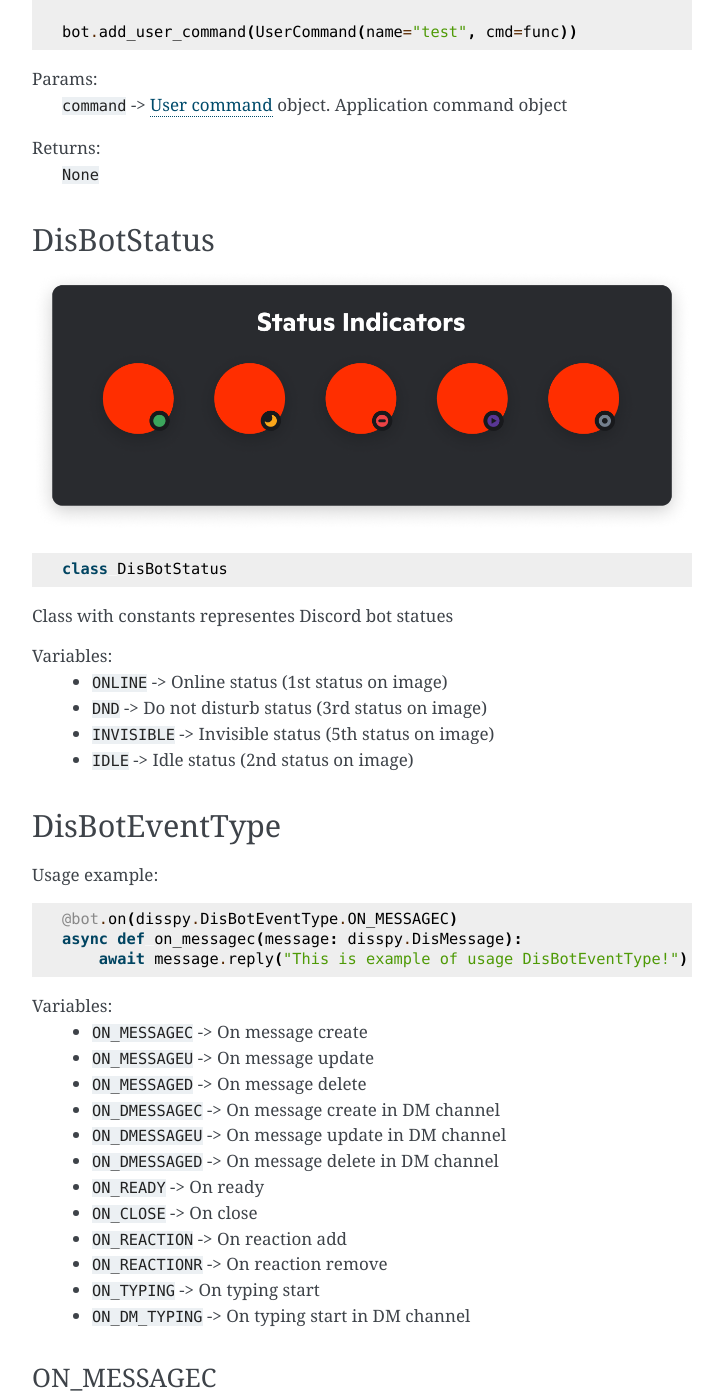
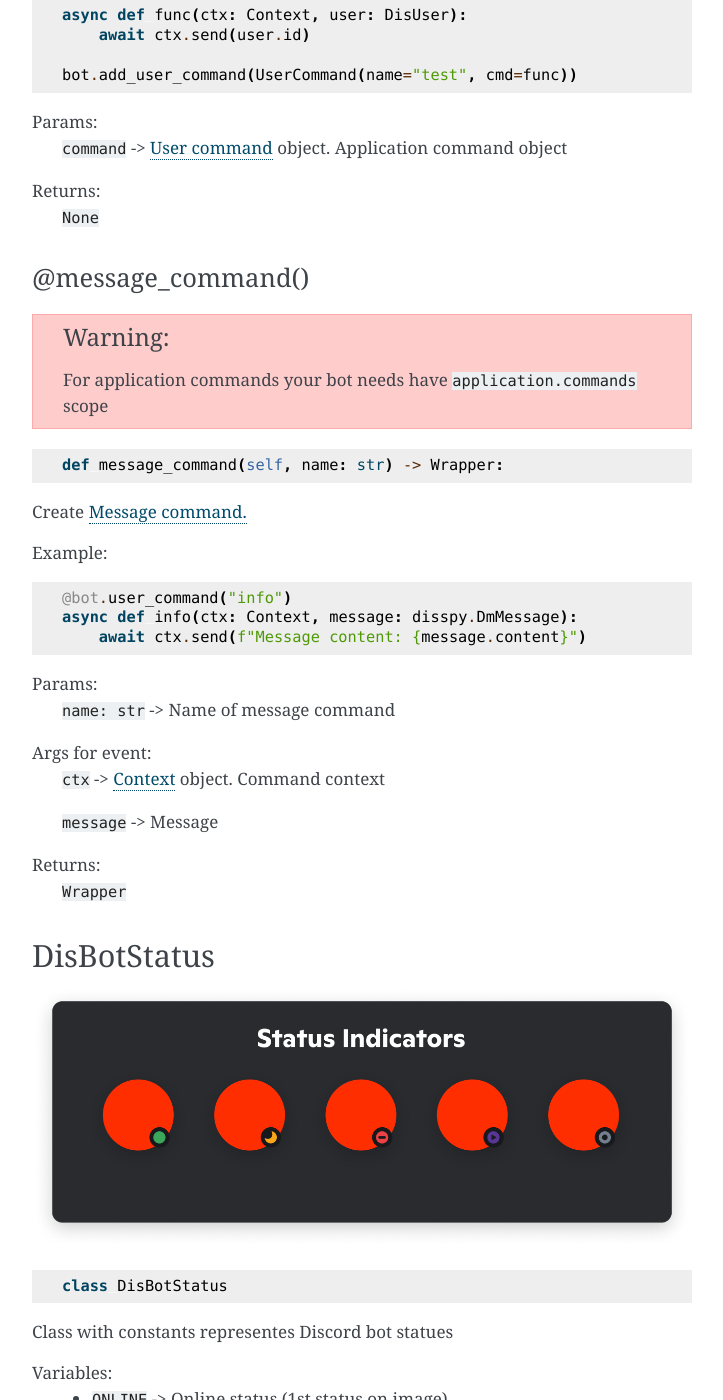
Before and after one commit to bleudev/pytecord_old_archive, a Sphinx documentation site: the page built from docs/source/objects/bot.rst, in a window 1280 px wide and 1400 px high, scrolled down 6181 px. Shown: the whole window, without its empty margins (388-1111 px from the left). Built offline with Sphinx 7.4.7, drawn with Linux system fonts in a browser that asks for light colours.

Commit message:
``docs`` @message_command() and fix other methods docs

```diff
--- a/docs/source/objects/bot.rst
+++ b/docs/source/objects/bot.rst
@@ -252,6 +252,7 @@ Params:
 
 Args for event:
     ``ctx`` -> `Context <application_commands.html#context>`_ object. Command context
+
     ``user`` -> Resolved user
 
 Returns:
@@ -281,6 +282,35 @@ Params:
 
 Returns:
     ``None``
+
+@message_command()
+==================
+
+.. warning::
+    For application commands your bot needs have ``application.commands`` scope
+
+::
+
+    def message_command(self, name: str) -> Wrapper:
+
+Create `Message command. <application_commands.html#message-commands>`_
+
+Example::
+
+    @bot.user_command("info")
+    async def info(ctx: Context, message: disspy.DmMessage):
+        await ctx.send(f"Message content: {message.content}")
+
+Params:
+    ``name: str`` -> Name of message command
+
+Args for event:
+    ``ctx`` -> `Context <application_commands.html#context>`_ object. Command context
+
+    ``message`` -> Message
+
+Returns:
+    ``Wrapper``
 
 DisBotStatus
 ************
```
